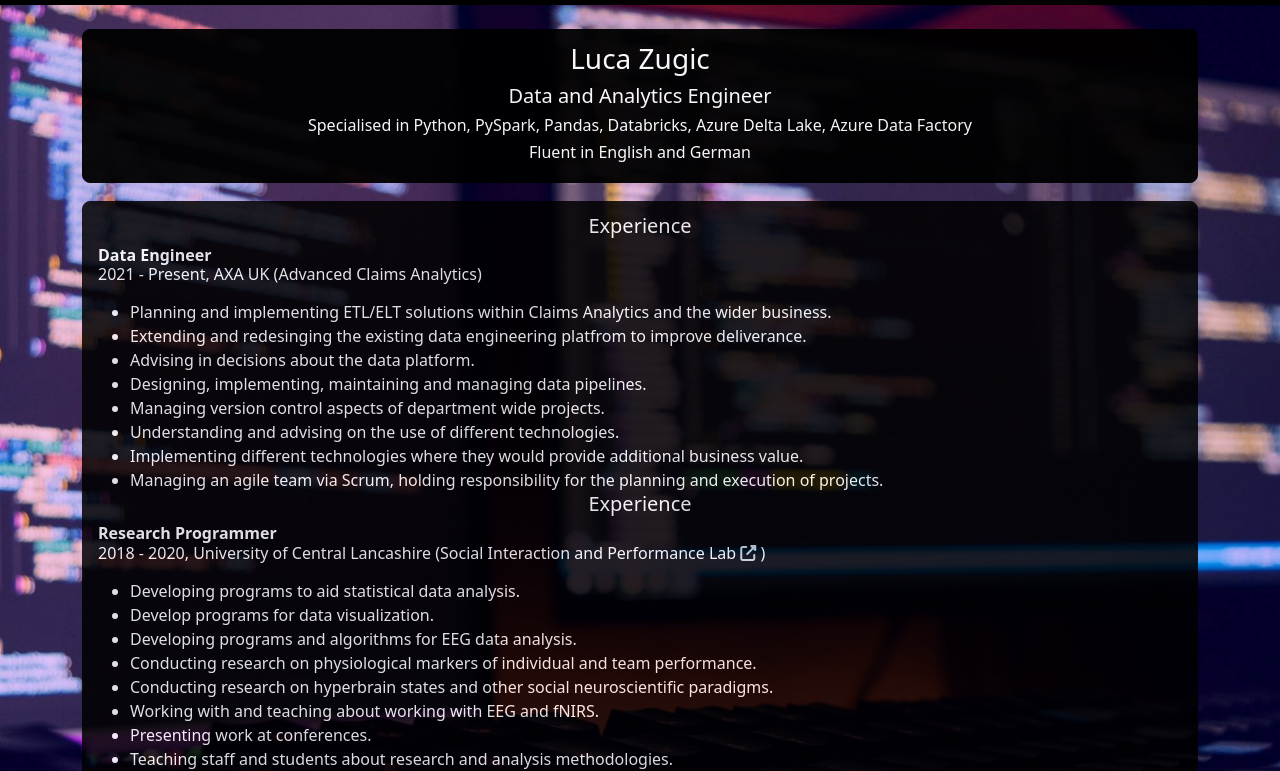
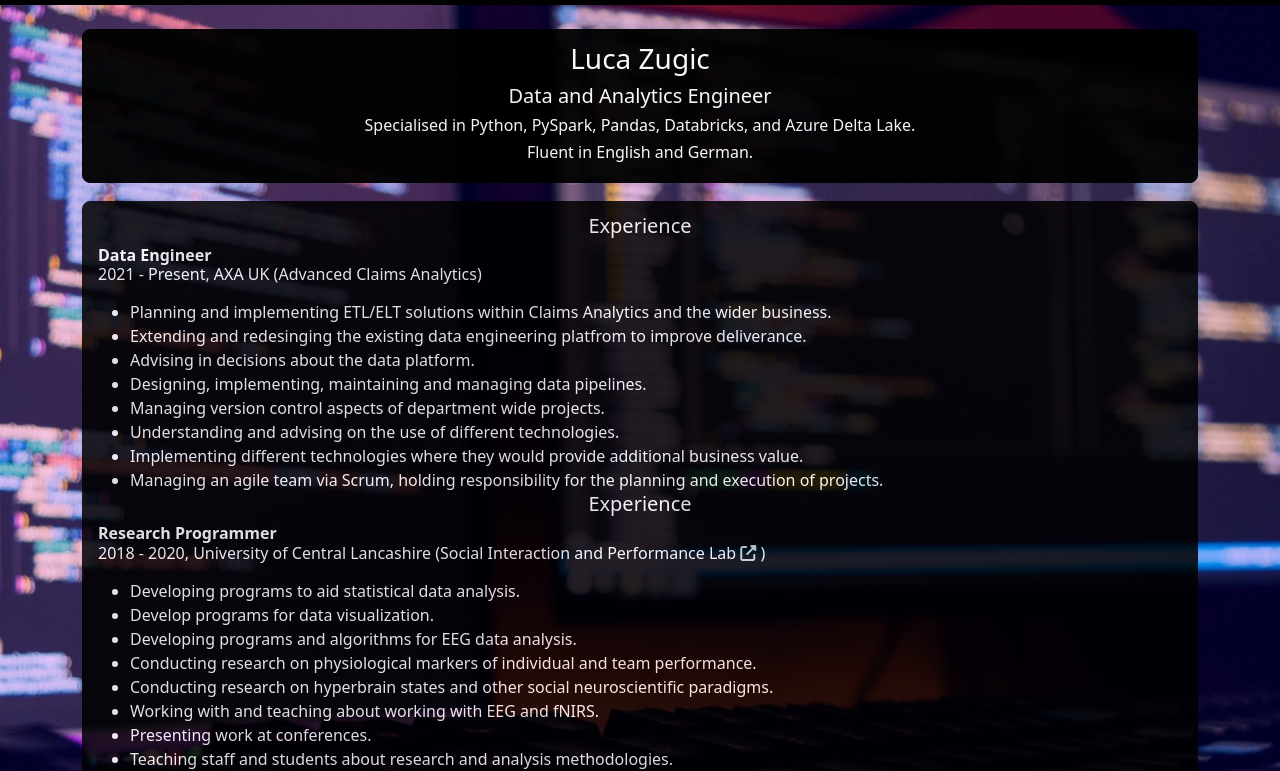
Before and after one commit to LucaZugic/lucazugic.github.io, a plain HTML site: page index.html in a window 1280 px wide. Shown: the part 51-822 px from the top of the page. Drawn offline with nearby package versions, Linux system fonts and the light colour scheme.

Commit message:
Update index.html

```diff
--- a/index.html
+++ b/index.html
@@ -41,8 +41,8 @@
                         <div class="media-body">
                             <h3><center>Luca Zugic</center></h3>
                             <h5><center>Data and Analytics Engineer</center></h5>
-                            <h6><center>Specialised in Python, PySpark, Pandas, Databricks, Azure Delta Lake, Azure Data Factory</center></h6>
-			    <h6><center>Fluent in English and German</center></h6>
+                            <h6><center>Specialised in Python, PySpark, Pandas, Databricks, and Azure Delta Lake.</center></h6>
+			    <h6><center>Fluent in English and German.</center></h6>
                         </div>
                     </article>
                 </div>
```
